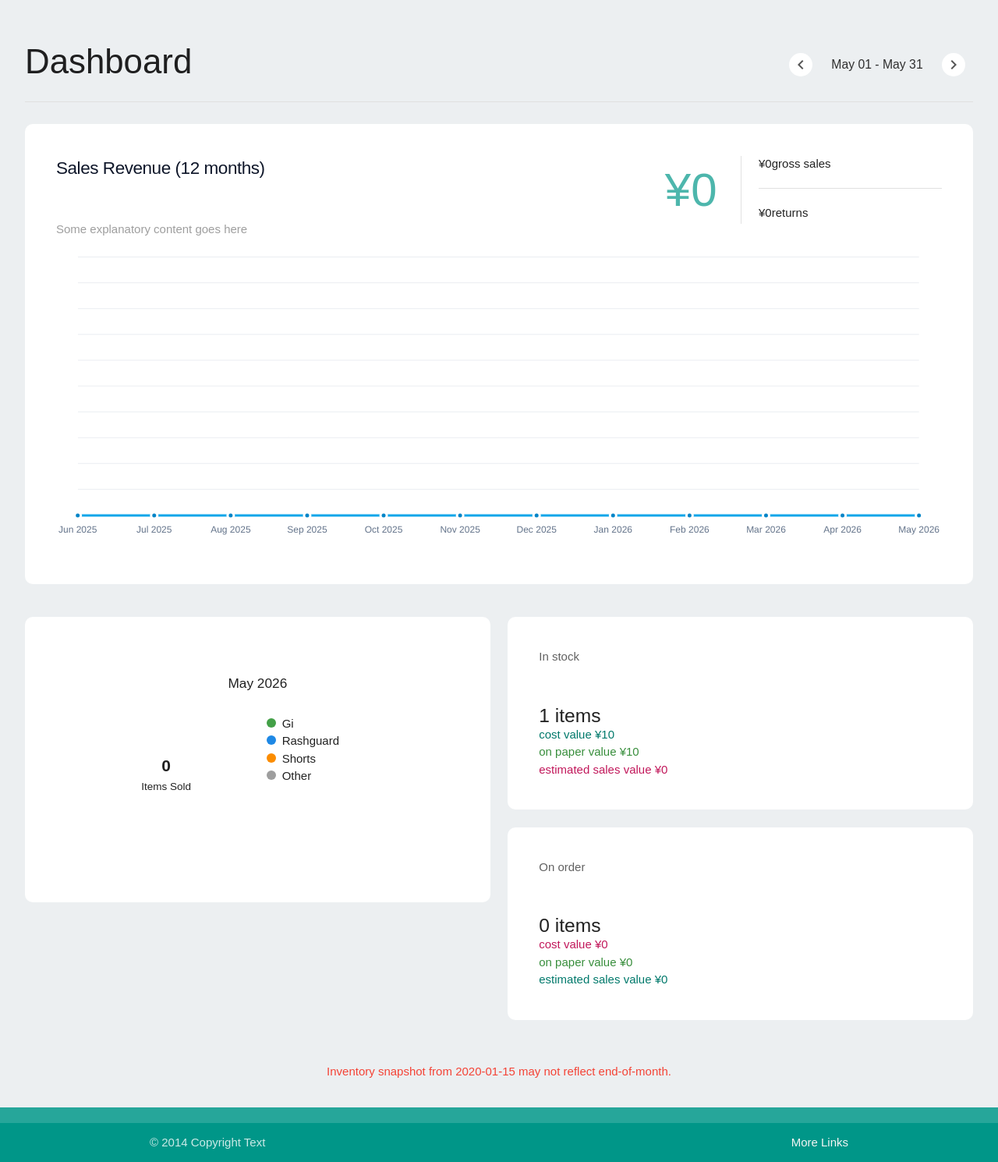
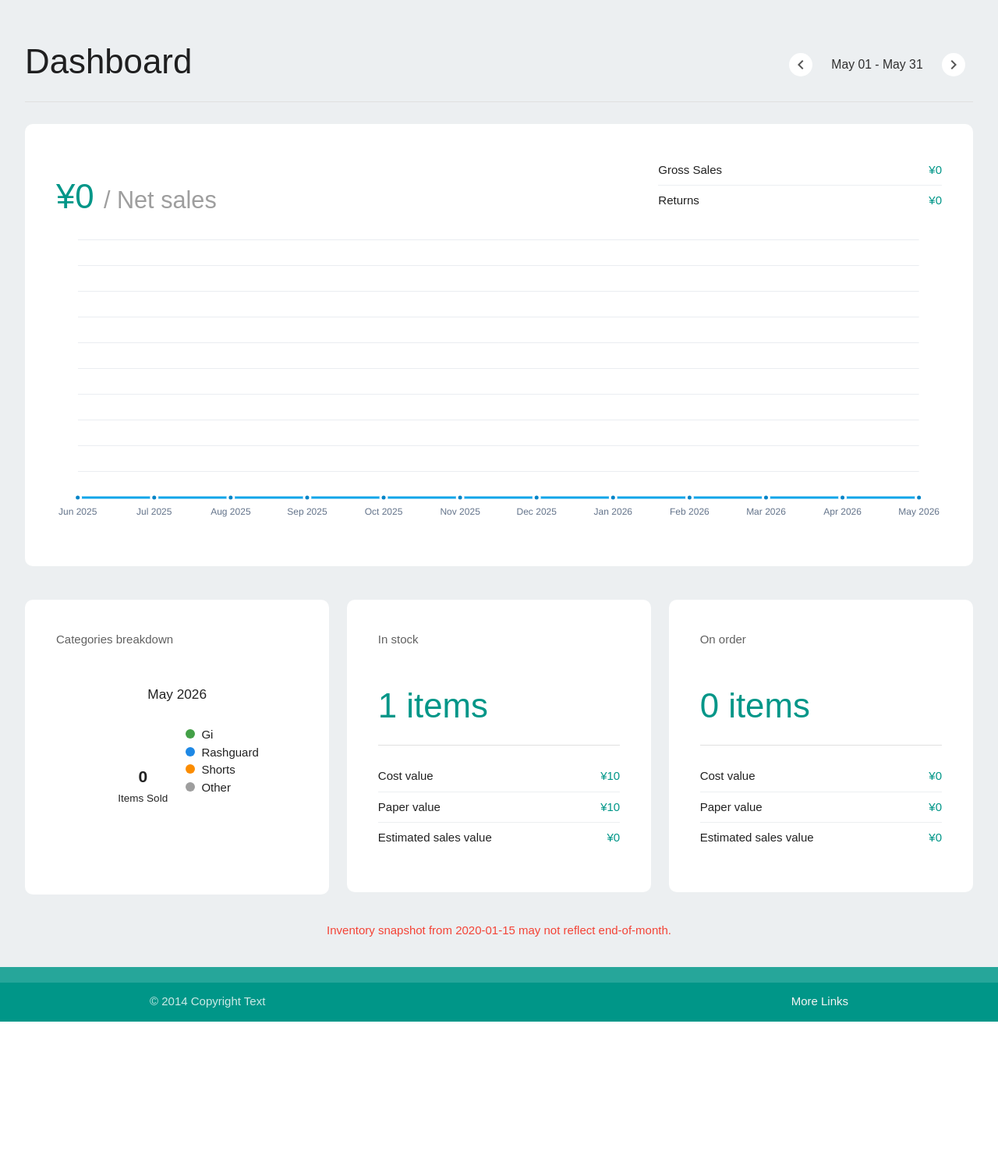
Before and after one commit to westdaddy/progressplanner, a Django app: page / in a window 1280 px wide. Shown: the part 167-1657 px from the top of the page at 78% size. After the commit the page ends 1477 px from the top, so only its background shows below. Run offline with Django 4.2, Linux system fonts and the light colour scheme; tables that the repository leaves empty hold one stand-in row (values such as "Sample post"); parts of the project's set-up code (start-up, migrations or seed data) failed here and were passed over; some web fonts are replaced.

Commit message:
style changes

```diff
--- a/inventory/static/styles.css
+++ b/inventory/static/styles.css
@@ -970,7 +970,7 @@ margin-bottom: 5px;
 
 .filter-divider {
   border-bottom: 1px solid #e0e0e0;
-  margin: 12px 0 30px;
+  margin: 12px 0;
   padding-bottom: 8px;
 }
 
@@ -1993,8 +1993,6 @@ span.small-text {
 span.big-number {
   font-weight: 300;
   font-size: 4rem;
-  padding: 10px 30px 10px 0;
-  border-right: 1px solid #e1e1e1;
 }
 
 .card-title span.small, h3 span.small {
@@ -2553,6 +2551,57 @@ p.box-title.large {
   max-height: 480px;
 }
 
+
+
+    .category-split-list {
+      list-style: none;
+      margin: 0 0 10px;
+      padding: 0;
+    }
+
+    .category-split-list__item {
+      display: flex;
+      align-items: center;
+      justify-content: space-between;
+      gap: 12px;
+      width: 100%;
+      border: none;
+      background: transparent;
+      border-bottom: 1px solid #eceff1;
+      padding: 8px 0;
+      text-align: left;
+    }
+
+    .category-split-list__item:last-child {
+      border-bottom: none;
+    }
+
+    .category-split-list__item.is-clickable {
+      cursor: pointer;
+    }
+
+    .category-split-list__item.is-clickable:hover .category-split-list__label {
+      text-decoration: underline;
+      color: #0277bd;
+    }
+
+    .category-split-list__label {
+      color: #37474f;
+      font-weight: 600;
+    }
+
+    .category-split-list__value {
+      color: #00695c;
+      text-align: right;
+    }
+
+    .category-split-list__count {
+      display: block;
+      color: #607d8b;
+      font-weight: 500;
+      font-size: 12px;
+    }
+
 /* HOME DASHBOARD MODERN REFRESH */
 
 .home-modern__chart-title {
--- a/inventory/templates/inventory/home.html
+++ b/inventory/templates/inventory/home.html
@@ -20,27 +20,28 @@
 
 <div class="filter-divider home-modern__divider"></div>
 
-  <div class="row home-modern">
-    <div class="col l12">
+  <div class="row">
+    <div class="col s12 m12 l12">
+
       <div class="card-panel">
+
         <div class="row">
-          <div class="col s12 m12 l4">
-            <p class="box-title large home-modern__chart-title">Sales Revenue (12 months)</p>
-            <p class="small-text grey-text darken-3">Some explanatory content goes here</p>
+          <div class="col l8">
+            <h3 class="teal-text"><span id="netSales">¥{{ net_sales|floatformat:0 }}</span> <span class="grey-text small-text">/ Net sales</span></h3>
           </div>
 
           <!-- SALES STATISTICS SECTION -->
-          <div class="col s12 m12 l8">
-            <div class="row">
-              <div class="col l8 right-align">
-                <span id="netSales" class="big-number teal-text text-lighten-2">¥{{ net_sales|floatformat:0 }}</span>
-              </div>
-              <div class="col l4 left-align">
-                <div  class="center-vertically"><span id="totalSales">¥{{ total_sales|floatformat:0 }} </span>  gross sales</div>
-                <div class="filter-divider"></div>
-                <div class="center-vertically"><span id="totalReturns">¥{{ total_returns|floatformat:0 }} </span>  returns</div>
-              </div>
-            </div>
+          <div class="col s12 m12 l4 right-align">
+            <ul class="category-split-list">
+              <li class="category-split-list__item">
+                <strong>Gross Sales</strong>
+                <span id="totalSales" class="secondary-content teal-text">¥{{ total_sales|floatformat:0 }} </span>
+              </li>
+              <li class="category-split-list__item">
+                <strong>Returns</strong>
+                <span id="totalReturns" class="secondary-content teal-text">¥{{ total_returns|floatformat:0 }} </span>
+              </li>
+            </ul>
           </div>
 
           <!-- SALES LINE CHART -->
@@ -56,16 +57,16 @@
         </div>
       </div>
     </div>
-
   </div>
 
 
   <div class="row">
 
     <!-- CATEGORY BREAKDOWN SECTION -->
-    <div class="col s12 m6 l6">
-      <div id="sales-info-card" class="card z-depth-2" style="overflow: hidden; position: relative;">
-        <div class="card-content white">
+    <div class="col s12 m6 l4">
+      <div id="sales-info-card" class="card-panel">
+        <p class="grey-text text-darken-2 box-title">Categories breakdown</p>
+
         <h6 id="salesMonthLabel" class="center-align">{{ current_month_name }}</h6>
         <div class="row" style="margin: 0;">
           <div class="col s12 m6">
@@ -88,36 +89,57 @@
         </div>
       </div>
     </div>
-    </div>
 
-    <div class="col l6">
-      <div class="row">
 
     <!-- INVENTORY SECTION -->
-        <div class="col s12 m12 l12">
+    <div class="col s12 m12 l4">
       <div class="card">
         <p class="grey-text text-darken-2 box-title">In stock</p>
-              <h5 id="inventoryCount" style="margin: 0px; font-weight: 500;">{{ inventory_count }} items</h5>
-              <span id="inventoryValue" class="details teal-text text-darken-2">cost value ¥{{ inventory_value|floatformat:0 }}</span><br/>
-              <span id="onPaperValue" class="details green-text text-darken-2">on paper value ¥{{ on_paper_value|floatformat:0 }}</span><br/>
-              <span id="estimatedInventorySalesValue" class="details pink-text text-darken-2">estimated sales value ¥{{ estimated_inventory_sales_value|floatformat:0 }}</span>
+        <h3 id="inventoryCount" class="teal-text">{{ inventory_count }} items</h3>
+        <div class="filter-divider"></div>
+
+        <ul class="category-split-list">
+          <li class="category-split-list__item">
+            <strong>Cost value </strong>
+            <span id="inventoryValue" class="secondary-content right-align teal-text">¥{{ inventory_value|floatformat:0 }}</span>
+          </li>
+          <li class="category-split-list__item">
+            <strong>Paper value</strong>
+            <span id="onPaperValue" class="secondary-content right-align teal-text"> ¥{{ on_paper_value|floatformat:0 }}</span>
+          </li>
+          <li class="category-split-list__item">
+            <strong>Estimated sales value</strong>
+            <span id="estimatedInventorySalesValue" class="secondary-content right-align teal-text"> ¥{{ estimated_inventory_sales_value|floatformat:0 }}</span>
+          </li>
+        </ul>
       </div>
     </div>
 
-        <div class="col s12 m12 l12">
+    <div class="col s12 m12 l4">
       <div class="card">
           <p class="grey-text text-darken-2 box-title">On order</p>
-              <h5 id="onOrderCount" style="margin: 0px; font-weight: 500;">{{ on_order_count }} items</h5>
-              <span id="onOrderValue" class="details pink-text text-darken-2">cost value ¥{{ on_order_value|floatformat:0 }}</span><br/>
-              <span id="onOrderPaperValue" class="details green-text text-darken-2">on paper value ¥{{ on_order_on_paper_value|floatformat:0 }}</span><br/>
-              <span id="estimatedOnOrderSalesValue" class="details teal-text text-darken-2">estimated sales value ¥{{ estimated_on_order_sales_value|floatformat:0 }}</span>
+          <h3 id="onOrderCount" class="teal-text">{{ on_order_count }} items</h3>
+          <div class="filter-divider"></div>
+
+          <ul class="category-split-list">
+            <li class="category-split-list__item">
+              <strong>Cost value </strong>
+              <span id="onOrderValue" class="secondary-content right-align teal-text">¥{{ on_order_value|floatformat:0 }}</span>
+            </li>
+            <li class="category-split-list__item">
+              <strong>Paper value</strong>
+              <span id="onOrderPaperValue" class="secondary-content right-align teal-text"> ¥{{ on_order_on_paper_value|floatformat:0 }}</span>
+            </li>
+            <li class="category-split-list__item">
+              <strong>Estimated sales value</strong>
+              <span id="estimatedOnOrderSalesValue" class="secondary-content right-align teal-text"> ¥{{ estimated_on_order_sales_value|floatformat:0 }}</span>
+            </li>
+          </ul>
         </div>
     </div>
 
   </div>
-    </div>
 
-</div>
 
   <div class="row">
 
@@ -128,9 +150,6 @@
 
 
     </div>
-</div>
-
-
 
 
 
```
Also changed, not shown: inventory/templates/inventory/product_filtered_list.html (+14 -50 lines). Lines whose indentation alone changed are shown as unchanged.
